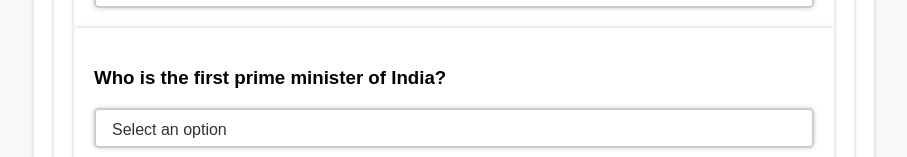
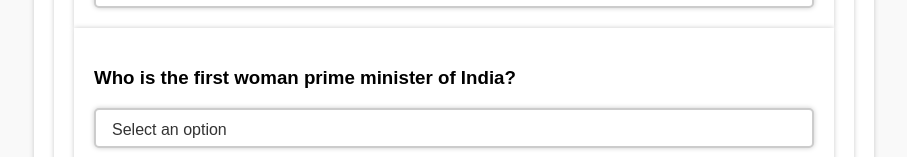
Before and after one commit to Qasimsaifi/quiz_app, a Next.js app: page /quiz in a window 1280 px wide. Shown: the part 488-645 px from the top of the page, without its empty margins (186-1093 px from the left). Built offline with nearby package versions, Linux system fonts and the light colour scheme.

Commit message:
change mcq

```diff
--- a/src/data/mcq.js
+++ b/src/data/mcq.js
@@ -29,7 +29,7 @@ const quizdata = {
         },
         {
             "id": 4,
-            "ques_text": "Who is the first prime minister of India?",
+            "ques_text": "Who is the first woman prime minister of India?",
             "options": [{ "id": 10, "text": "Sonia Gandhi", "is_right": false },
             { "id": 11, "text": "Draupadi Murmu", "is_right": false },
             { "id": 12, "text": "Indira Gandhi", "is_right": true },
```
